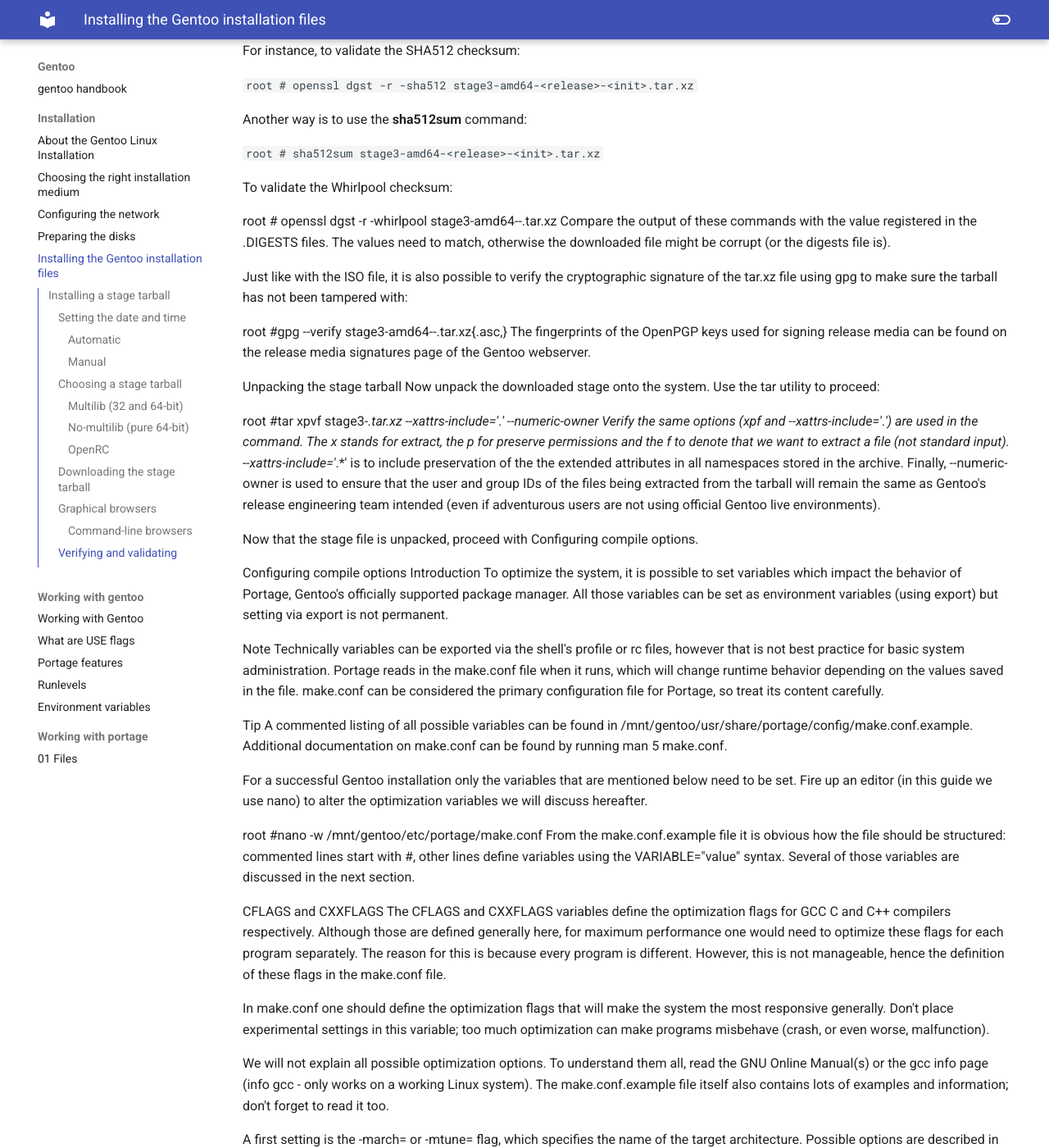
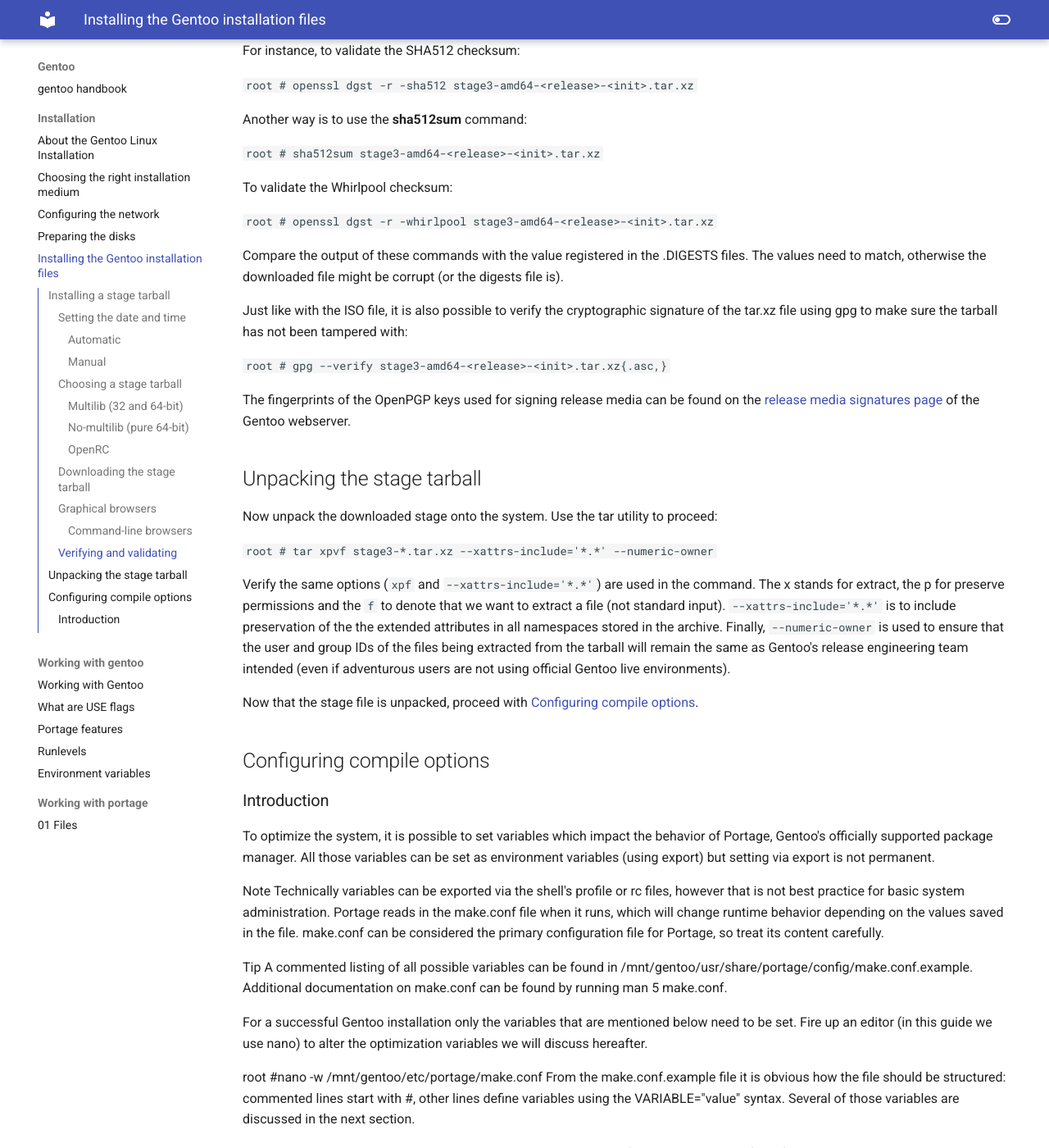
Before and after one commit to floviken/mkdocs, an MkDocs documentation site: the page built from docs/gentoo/installation/05-Installing the Gentoo installation files.md, in a window 1280 px wide and 1400 px high, scrolled down 3774 px. Shown: the whole window at 82% size. Built offline with MkDocs 1.6.1 and Material for MkDocs 9.7.7, drawn with Linux system fonts in a browser that asks for light colours; some of the changed lines change nothing that is shown.

Commit message:
Update 05-Installing the Gentoo installation files.md

```diff
--- a/docs/gentoo/installation/05-Installing the Gentoo installation files.md
+++ b/docs/gentoo/installation/05-Installing the Gentoo installation files.md
@@ -129,24 +129,30 @@
 
 To validate the Whirlpool checksum:
 
-root # openssl dgst -r -whirlpool stage3-amd64-<release>-<init>.tar.xz
+`root # openssl dgst -r -whirlpool stage3-amd64-<release>-<init>.tar.xz`
+
 Compare the output of these commands with the value registered in the .DIGESTS files. The values need to match, otherwise the downloaded file might be corrupt (or the digests file is).
 
 Just like with the ISO file, it is also possible to verify the cryptographic signature of the tar.xz file using gpg to make sure the tarball has not been tampered with:
 
-root #gpg --verify stage3-amd64-<release>-<init>.tar.xz{.asc,}
-The fingerprints of the OpenPGP keys used for signing release media can be found on the release media signatures page of the Gentoo webserver.
+`root # gpg --verify stage3-amd64-<release>-<init>.tar.xz{.asc,}`
 
-Unpacking the stage tarball
+The fingerprints of the OpenPGP keys used for signing release media can be found on the [release media signatures page](https://www.gentoo.org/downloads/signatures/) of the Gentoo webserver.
+
+## Unpacking the stage tarball
+
 Now unpack the downloaded stage onto the system. Use the tar utility to proceed:
 
-root #tar xpvf stage3-*.tar.xz --xattrs-include='*.*' --numeric-owner
-Verify the same options (xpf and --xattrs-include='*.*') are used in the command. The x stands for extract, the p for preserve permissions and the f to denote that we want to extract a file (not standard input). --xattrs-include='*.*' is to include preservation of the the extended attributes in all namespaces stored in the archive. Finally, --numeric-owner is used to ensure that the user and group IDs of the files being extracted from the tarball will remain the same as Gentoo's release engineering team intended (even if adventurous users are not using official Gentoo live environments).
+`root # tar xpvf stage3-*.tar.xz --xattrs-include='*.*' --numeric-owner`
 
-Now that the stage file is unpacked, proceed with Configuring compile options.
+Verify the same options (`xpf` and `--xattrs-include='*.*'`) are used in the command. The x stands for extract, the p for preserve permissions and the `f` to denote that we want to extract a file (not standard input). `--xattrs-include='*.*'` is to include preservation of the the extended attributes in all namespaces stored in the archive. Finally, `--numeric-owner` is used to ensure that the user and group IDs of the files being extracted from the tarball will remain the same as Gentoo's release engineering team intended (even if adventurous users are not using official Gentoo live environments).
 
-Configuring compile options
-Introduction
+Now that the stage file is unpacked, proceed with [Configuring compile options](https://wiki.gentoo.org/wiki/Handbook:AMD64/Installation/Stage#Configuring_compile_options).
+
+## Configuring compile options
+
+### Introduction
+
 To optimize the system, it is possible to set variables which impact the behavior of Portage, Gentoo's officially supported package manager. All those variables can be set as environment variables (using export) but setting via export is not permanent.
 
  Note
```
